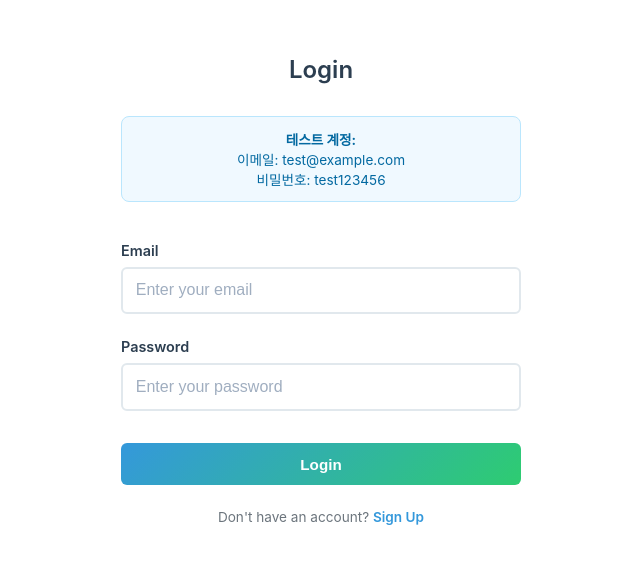
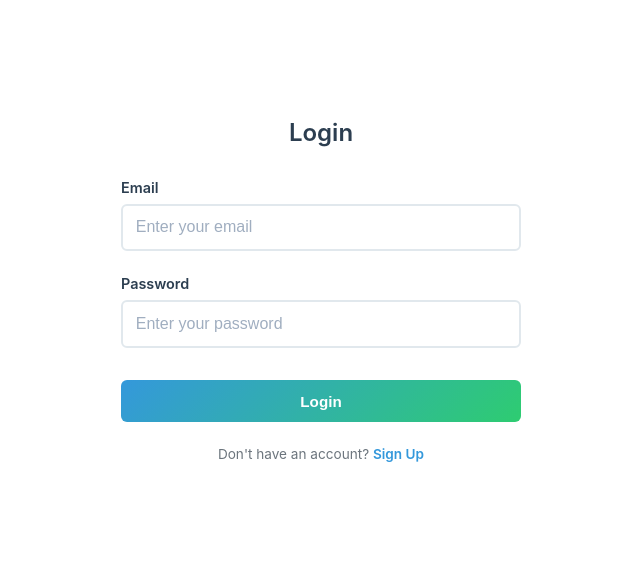
Before and after one commit to kdhgks/uni_lingo_client, a React (Create React App) app: page /login in a window 1280 px wide. Shown: the part 120-684 px from the top of the page, without its empty margins (319-959 px from the left). Built offline with nearby package versions, Linux system fonts and the light colour scheme; no server answers.

Commit message:
Feat: 프론트 찐막 수정

```diff
--- a/src/pages/Login.jsx
+++ b/src/pages/Login.jsx
@@ -158,17 +158,6 @@ const ErrorMessage = styled.div`
   border: 1px solid #feb2b2;
 `;
 
-const InfoMessage = styled.div`
-  background: #f0f9ff;
-  color: #0369a1;
-  padding: 0.75rem;
-  border-radius: 8px;
-  font-size: 0.85rem;
-  text-align: center;
-  border: 1px solid #bae6fd;
-  margin-bottom: 1rem;
-`;
-
 const Login = () => {
   const navigate = useNavigate();
   const { t } = useLanguage();
@@ -213,74 +202,6 @@ const Login = () => {
         return;
       }
 
-      // 테스트 계정 우선 처리 (백엔드 연결 실패 시 fallback)
-      if (
-        formData.email === "test@example.com" &&
-        formData.password === "test123456"
-      ) {
-        const testUser = {
-          id: 1,
-          email: "test@example.com",
-          nickname: "테스트유저",
-          phone: "01012345678",
-          gender: "male",
-          birth_date: "1995-06-15",
-          student_name: "홍길동",
-          school: "서강대학교",
-          department: "컴퓨터공학과",
-          student_id: "20240001",
-          university: "seoul_area",
-          learning_languages: ["영어", "일본어", "중국어"],
-          teaching_languages: ["한국어", "영어"],
-          interests: ["K-pop", "드라마", "여행"],
-          avatar: "👤",
-          is_student_verified: true,
-          profile_image: null,
-          created_at: "2024-01-01T00:00:00.000Z",
-          updated_at: "2024-01-01T00:00:00.000Z",
-          // 추가 프로필 정보
-          bio: "안녕하세요! 언어 교환을 통해 새로운 친구들과 소통하고 싶습니다. K-pop과 드라마를 좋아해요!",
-          location: "서울시 서대문구",
-          nationality: "한국",
-          level: {
-            english: "intermediate",
-            japanese: "beginner",
-            chinese: "beginner",
-          },
-          // 매칭 관련 정보
-          matching_preferences: {
-            gender_preference: "both",
-            age_range: {
-              min: 20,
-              max: 30,
-            },
-            university_preference: "same_university",
-          },
-          // 활동 상태
-          is_online: false,
-          last_active: new Date().toISOString(),
-          // 알림 설정
-          notification_settings: {
-            email_notifications: true,
-            push_notifications: true,
-            chat_notifications: true,
-            matching_notifications: true,
-          },
-        };
-
-        const testToken = "test_token_" + Date.now();
-
-        // localStorage에 테스트 계정 저장
-        localStorage.setItem("user", JSON.stringify(testUser));
-        localStorage.setItem("isLoggedIn", "true");
-        localStorage.setItem("token", testToken);
-
-        // AuthContext를 통해 로그인 처리
-        login(testUser, testToken);
-
-        // Navigate to home page
-        navigate("/");
-      } else {
       // 백엔드 API 호출
       const response = await fetch(API_ENDPOINTS.LOGIN, {
         method: "POST",
@@ -313,7 +234,6 @@ const Login = () => {
         // 로그인 실패
         setError(data.message || t("auth.loginError"));
       }
-      }
     } catch (err) {
       // 네트워크 오류 시 안내 메시지
       if (err.name === "TypeError" && err.message.includes("fetch")) {
@@ -332,13 +252,6 @@ const Login = () => {
         <LoginForm>
           <Title>{t("auth.login")}</Title>
           <Form onSubmit={handleSubmit}>
-            <InfoMessage>
-              <strong>테스트 계정:</strong>
-              <br />
-              이메일: test@example.com
-              <br />
-              비밀번호: test123456
-            </InfoMessage>
             {error && <ErrorMessage>{error}</ErrorMessage>}
             <FormGroup>
               <Label htmlFor="email">{t("auth.email")}</Label>
```
Also changed, not shown: vercel.json. Lines whose indentation alone changed are shown as unchanged.
